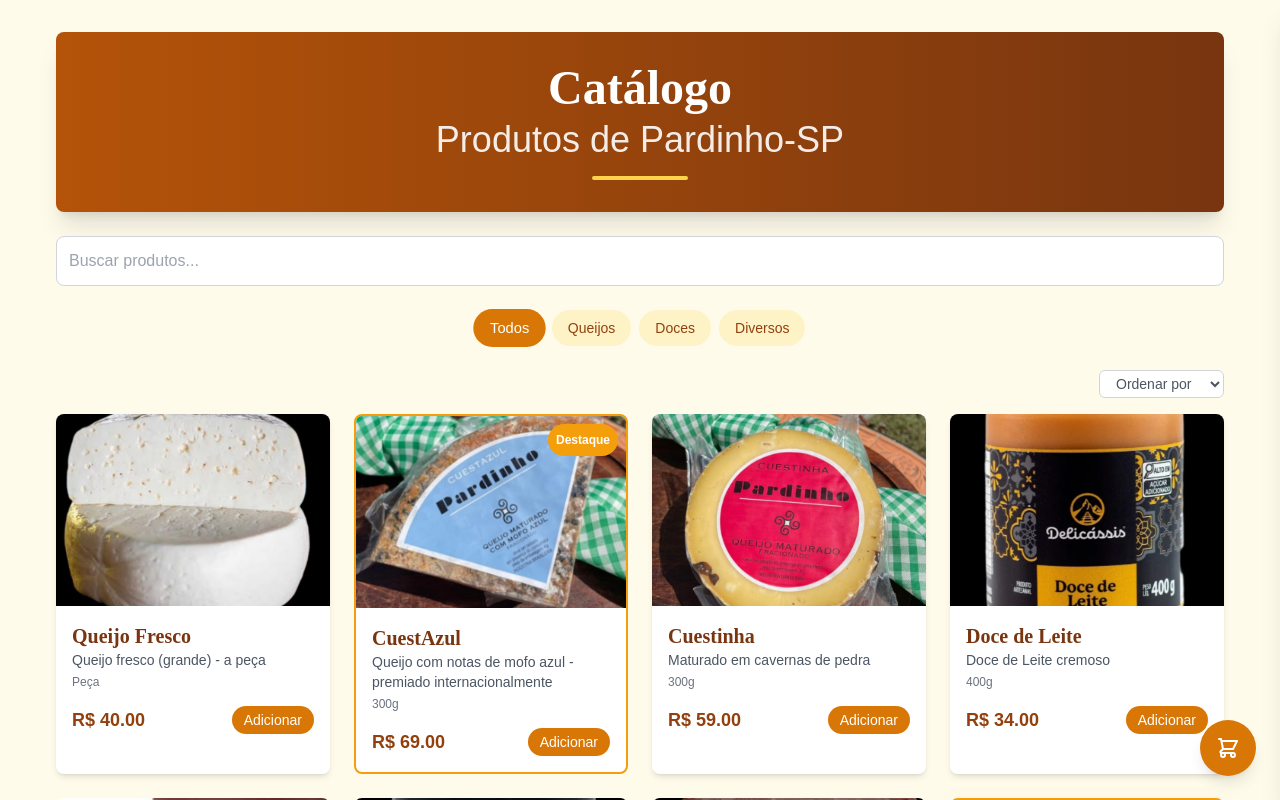
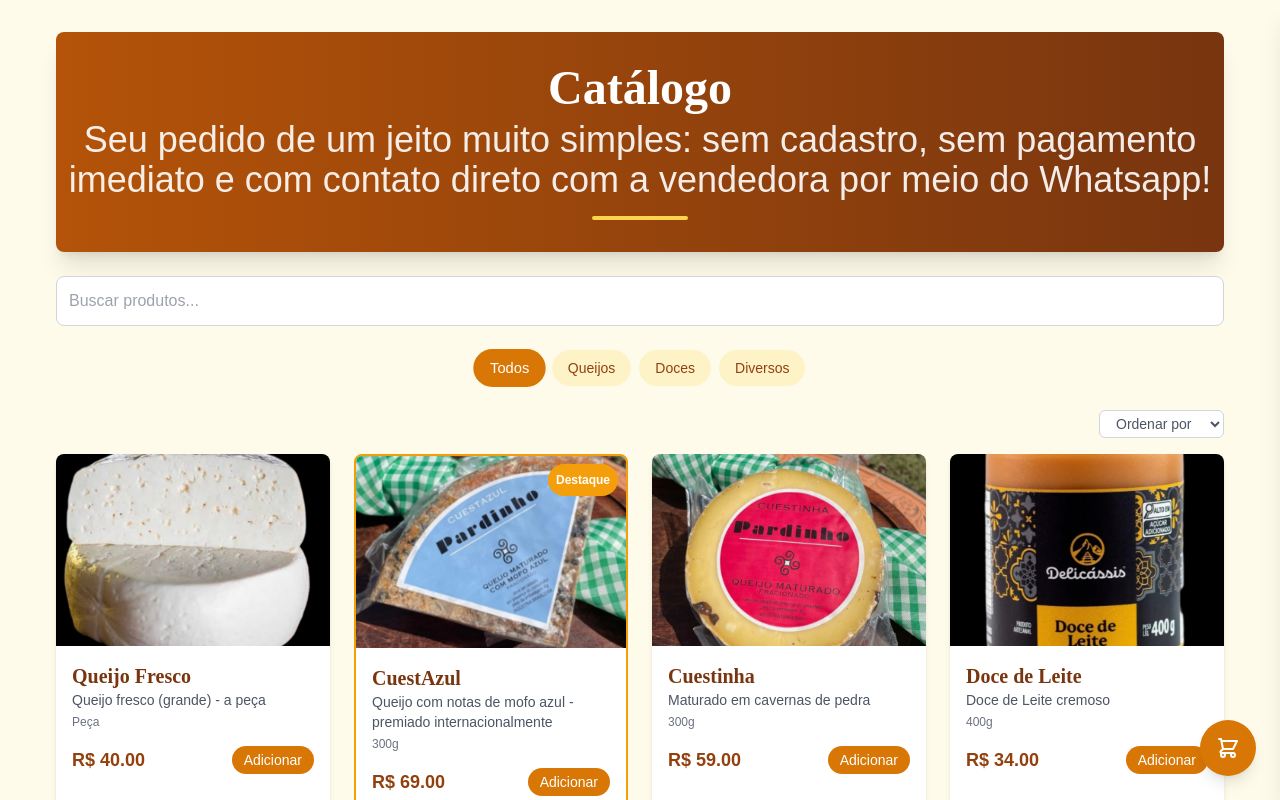
Before and after one commit to vumex/cardapiomonara, a React app: page / in a window 1280 px wide. Shown: the top 800 px of the page. Built offline with nearby package versions, Linux system fonts and the light colour scheme; the HTML template or start-up script is replaced by a standard one.

Commit message:
Update App.tsx

```diff
--- a/src/App.tsx
+++ b/src/App.tsx
@@ -107,7 +107,7 @@
       <div className="container mx-auto px-4 py-8">
         <CardapioCabecalho
           titulo="Catálogo"
-          subtitulo="Produtos de Pardinho-SP"
+          subtitulo="Seu pedido de um jeito muito simples: sem cadastro, sem pagamento imediato e com contato direto com a vendedora por meio do Whatsapp!"
         />
 
         <div className="relative">
```
